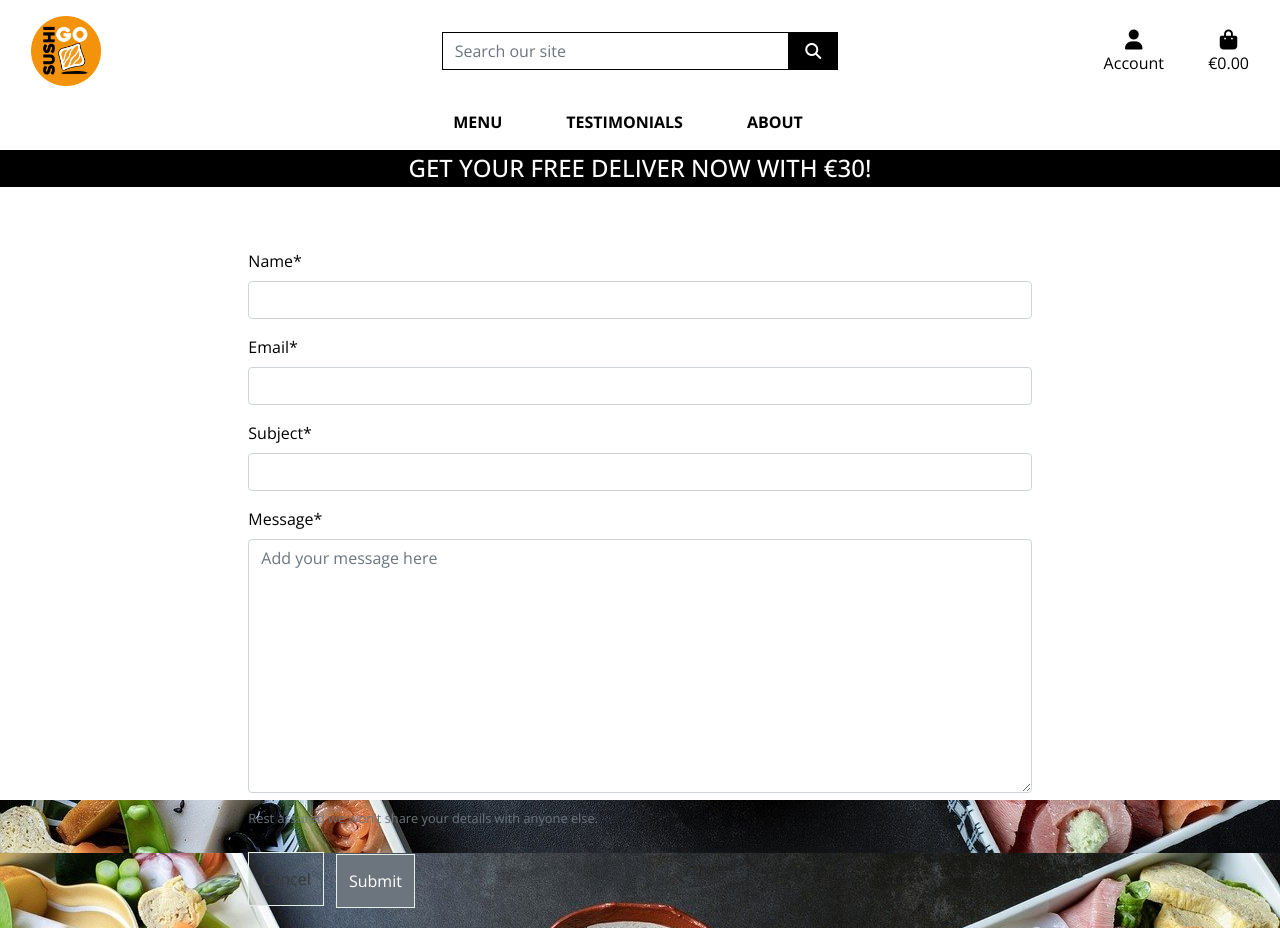
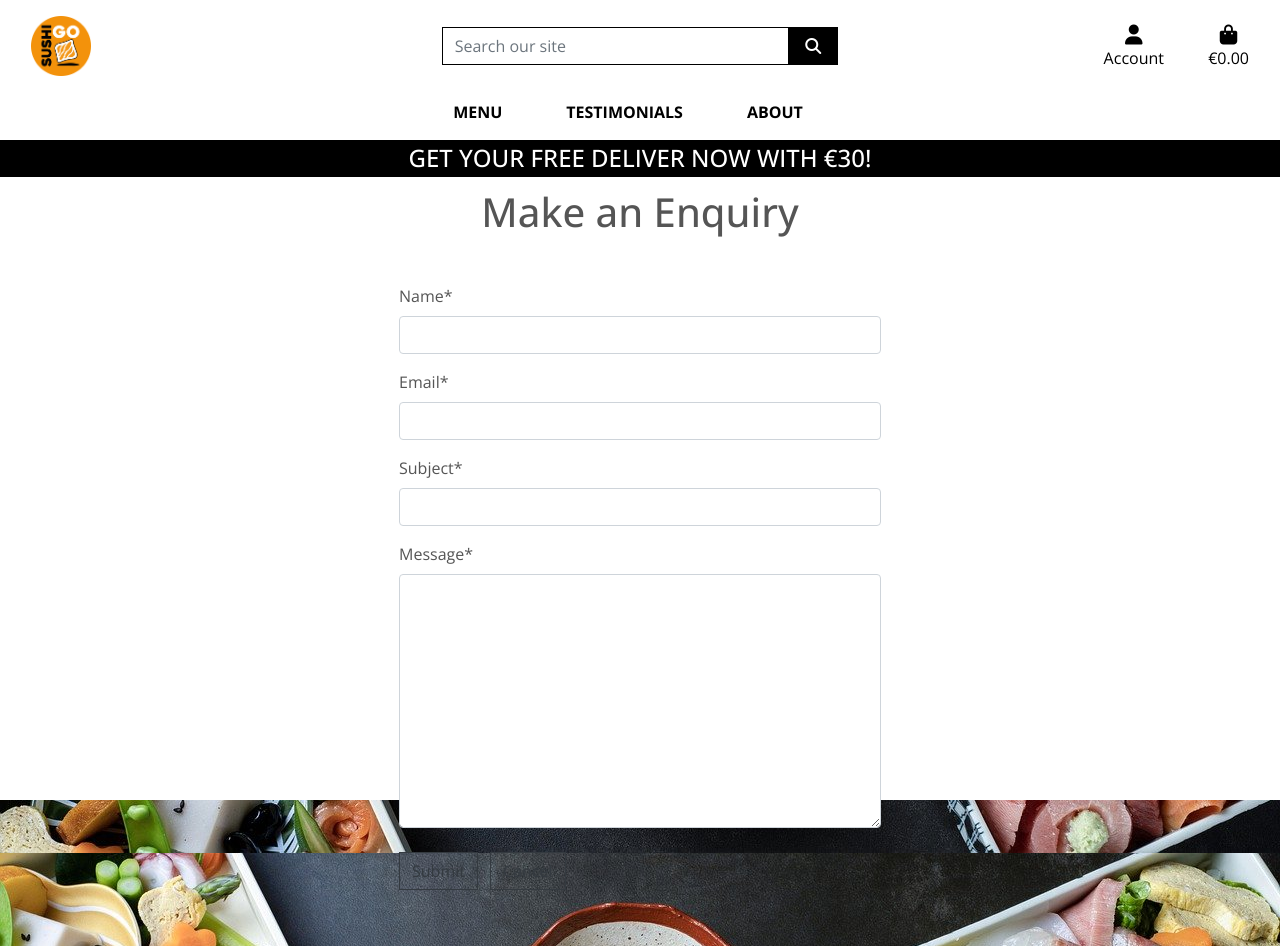
Before and after one commit to LucaDP07/sushi_go, a Django app: page /contact/ in a window 1280 px wide. Run offline with Django 3.2, Linux system fonts and the light colour scheme; some libraries are stand-ins or nearby versions.

Commit message:
added changes to the contact app

```diff
--- a/contact/forms.py
+++ b/contact/forms.py
@@ -3,25 +3,12 @@ from .models import Contact
 
 
 class ContactForm(forms.ModelForm):
-    """
-    Fields used for Contact Us
-    form from Contact Model
-    """
-    name = forms.CharField(
-        max_length=100, widget=forms.TextInput(attrs={'class': 'form-control'})
-    )
-    email = forms.EmailField(
-        max_length=150,
-        widget=forms.EmailInput(attrs={'class': 'form-control'})
-    )
-    subject = forms.CharField(
-        max_length=150, widget=forms.TextInput(attrs={'class': 'form-control'})
-    )
-    message = forms.CharField(
-        widget=forms.Textarea(
-                attrs={'class': 'form-control',
-                       'placeholder': 'Add your message here'}))
-
     class Meta:
         model = Contact
-        fields = ('name', 'email', 'subject', 'message')
+        fields = ('name', 'email', 'subject', 'message',)
+
+    def __init__(self, *args, **kwargs):
+        super().__init__(*args, **kwargs)
+
+        for field_name, field in self.fields.items():
+            field.widget.attrs['class'] = 'border-gold'
--- a/contact/models.py
+++ b/contact/models.py
@@ -1,19 +1,25 @@
+""" Contact Models """
+
 from django.db import models
-from django.utils import timezone
+from django.urls import reverse
 
 
 class Contact(models.Model):
-    """
-    Models the fields for the Contact Form.
-    """
-    name = models.CharField(max_length=155)
-    email = models.EmailField(max_length=155)
-    subject = models.CharField(max_length=200)
-    message = models.CharField(max_length=2000)
-    date_submitted = models.DateTimeField(default=timezone.now)
+    """ Model for Contact """
+
+    name = models.CharField(max_length=122, null=False, blank=False)
+    email = models.EmailField(max_length=254, null=False, blank=False)
+    subject = models.CharField(max_length=200, null=False, blank=False)
+    message = models.TextField(max_length=500, default='')
+    date = models.DateTimeField(auto_now_add=True)
+
+    def get_absolute_url(self):
+        """Get url after user submits enquiry """
+        return reverse('home')
 
     class Meta:
-        """ Set verbose name """
-        verbose_name = 'Contact Form'
-        verbose_name_plural = 'Contact Forms'
-        ordering = ['-date_submitted']
+        """ To display the equiries by date in ascending order """
+        ordering = ['-date']
+
+    def __str__(self):
+        return f"Enquiry: {self.subject} from {self.name}"
--- /dev/null
+++ b/contact/templates/contact/confirmation_emails/confirmation_email_subject.txt
@@ -0,0 +1 @@
+Sushi Go Confirmation for Enquiry re: {{ subject }}
--- a/contact/templates/contact/contact.html
+++ b/contact/templates/contact/contact.html
@@ -1,52 +1,36 @@
 {% extends "base.html" %}
 {% load static %}
-{% load crispy_forms_tags %}
-{% load i18n %}
-{% block title %}{% trans 'Contact Us' %}{% endblock %}
 
+{% block extra_title %}Sushi Go | Enquiry{% endblock %}
 
-{% block extra_css %}
-<link rel="stylesheet" href="">
+{% block page_header %}
+<div class="overlay"></div>
+<div class="container header-container">
+    <div class="row">
+        <div class="col"></div>
+    </div>
+</div>
 {% endblock %}
 
 {% block content %}
-<!-- Main container for page content : Contact Us -->
-<div class="overlay"></div>
-<div class="container-fluid">
-    <!-- Page header -->
+{% load crispy_forms_tags %}
+
+<div class="container pb-5">
     <div class="row">
-        <div class="col mt-3 mb-3">
-            <h1 class="page-title">Contact Us</h1>
-            <hr class="mb-1">
+        <div class="col-12">
+            <h1 class="text-center pt-4">Make an Enquiry</h1>
         </div>
     </div>
-    <div class="row">
-        <div class="col mt-3 mb-3">
-            <p class="card-text">{% blocktrans %}
-                Do you have a question, a concern, or a new idea for us?{% endblocktrans %}</p>
-            <p class="card-text">If so, please complete the form below and we will aim to respond within 24
-                hours.</p>
-        </div>
-    </div>
-    <div class="row">
-        <div class="col-md-8 mt-3 offset-md-2">
-            <div class="card-body">
-                <!-- Form for user to input details and reason for contacting business -->
-                <form class="mt-3 text-black" action="{% url 'contact' %}" method="POST" id="contact-form">
-                    {% csrf_token %}
-                    {{ form|crispy }}
-                    <small id="emailHelp" class="form-text text-muted mb-4">Rest assured we won't share your details
-                        with
-                        anyone else.
-                    </small>
-                    <!-- Option to cancel if navigated to in error -->
-                    <input class="back-btn" type="button" name="cancel" value="Cancel"
-                        onClick="window.location='https://8000-lucadp07-sushigo-0522vqkwip8.ws-eu88.gitpod.io/';return false;">
-                    <!-- Button to submit contact form -->
-                    <button class="btn standard-btn">Submit</button>
-                </form>
-            </div>
+    <br>
+    <div class="row justify-content-center ">
+        <div class="col-11 col-md-8 col-lg-6 mt-3">
+            <form method="post">
+                {{ contact_form | crispy }}
+                {% csrf_token %}
+                <button type="submit" class="btn btn-outline-dark border-gold rounded-0">Submit</button>
+                <a class="btn btn btn-outline-dark border-gold rounded-0 m-2" href="{%  url 'home' %}">Cancel</a>
+            </form>
         </div>
     </div>
 </div>
-{% endblock content %}
+{% endblock %}
--- a/contact/urls.py
+++ b/contact/urls.py
@@ -3,5 +3,5 @@ from . import views
 
 
 urlpatterns = [
-    path('', views.contact, name='contact'),
+    path('', views.ContactUs.as_view(), name='contact'),
 ]
--- a/contact/views.py
+++ b/contact/views.py
@@ -1,43 +1,76 @@
-from django.shortcuts import render, redirect, reverse
+from django.shortcuts import render
+from django.contrib import messages
 from django.core.mail import send_mail
-from django.contrib import messages
+from django.views import View
 from django.conf import settings
+from django.template.loader import render_to_string
 from .forms import ContactForm
+from .models import Contact
 
-def contact(request, *args, **kwargs):
+
+class ContactUs(View):
     """
-    Displays Contact Us page form.
-    Uses Post method to send contact form.
-    Validation checks performed on input before saving.
-    Email sent externally to TCC Gmail.
-    Retains user on same page after commenting.
+    This view is used to display the contact form and
+    handle GET and POST requests
     """
-    if request.method == 'POST':
-        form = ContactForm(request.POST)
-        if form.is_valid():
-            name = form.cleaned_data['name'],
-            email = form.cleaned_data['email'],
-            subject = form.cleaned_data['subject'],
-            message = form.cleaned_data['message'],
-            form.save()
 
-            # send mail combining field forms
-            send_mail({subject}, f'{name}, {email}, {message}',
-                      settings.EMAIL_HOST_USER, [settings.EMAIL_HOST_USER],
-                      fail_silently=False)
-            messages.success(
-                request, 'Thank you for contacting us \
-                - we will reply within 24 hours!')
+    def get(self, request):
+        """
+        Renders the contact form
+        """
+        if request.user.is_authenticated:
+            form = ContactForm(initial={'email': request.user.email})
+        else:
+            form = ContactForm()
 
-            # redirect to home page
-            return redirect(reverse('home'))
+        return render(
+            request,
+            "contact/contact.html",
+            {
+                "contact_form": form,
+            },
+        )
+
+    def post(self, request):
+        """
+        This method is called when a POST request is made to the view
+        via the contact form
+        """
+        contact_form = ContactForm(data=request.POST)
+
+        if contact_form.is_valid():
+            cust_name = contact_form.instance.name
+            cust_email = contact_form.instance.email
+            subject = contact_form.instance.subject
+            subject = render_to_string(
+                'contact/confirmation_emails/confirmation_email_subject.txt',
+                {'subject': subject})
+            message = contact_form.instance.message
+            message = render_to_string(
+                'contact/confirmation_emails/confirmation_email_body.txt',
+                {'cust_name': cust_name, 'message': message}
+            )
+            send_mail(
+                subject,
+                message,
+                settings.DEFAULT_FROM_EMAIL,
+                [cust_email]
+            )
+
+            contact_form.save()
+            messages.success(self.request, 'Your enquiry has been sent')
+
+            target = "home/index.html"
+            context = {"plain_message": True}
+
         else:
-            messages.error(
-                request, 'Something went wrong with your submission.\
-                Please try again.'
-            )
-    # blank form created if any other method is used
-    else:
-        form = ContactForm()
+            messages.error(request, """Form failed. Please ensure the
+            form is valid """)
 
-    return render(request, 'contact/contact.html', {'form': form})
+            target = "contact/contact.html"
+            context = {
+                "plain_message": True,
+                "contact_form": contact_form
+                }
+
+        return render(request, target, context)
--- a/static/css/main.css
+++ b/static/css/main.css
@@ -21,8 +21,9 @@ body {
     width: 1.5rem;
 }
 
+
 .brand-logo {
-    width: 70px;
+    width: 60px;
 }
 
 .logo-font {
--- a/sushi_go/settings.py
+++ b/sushi_go/settings.py
@@ -156,5 +156,6 @@ STATICFILES_DIRS = (os.path.join(BASE_DIR, 'static'),)
 MEDIA_URL = '/media/'
 MEDIA_ROOT = os.path.join(BASE_DIR, 'media')
 
+
 FREE_DELIVERY_THRESHOLD = 30
 STANDARD_DELIVERY_PERCENTAGE = 5
```
Also changed, not shown: contact/admin.py (+12 -16 lines), contact/templates/contact/confirmation_emails/confirmation_email_body.txt (added, +9 -0 lines), contact/migrations/0001_initial.py (added).
